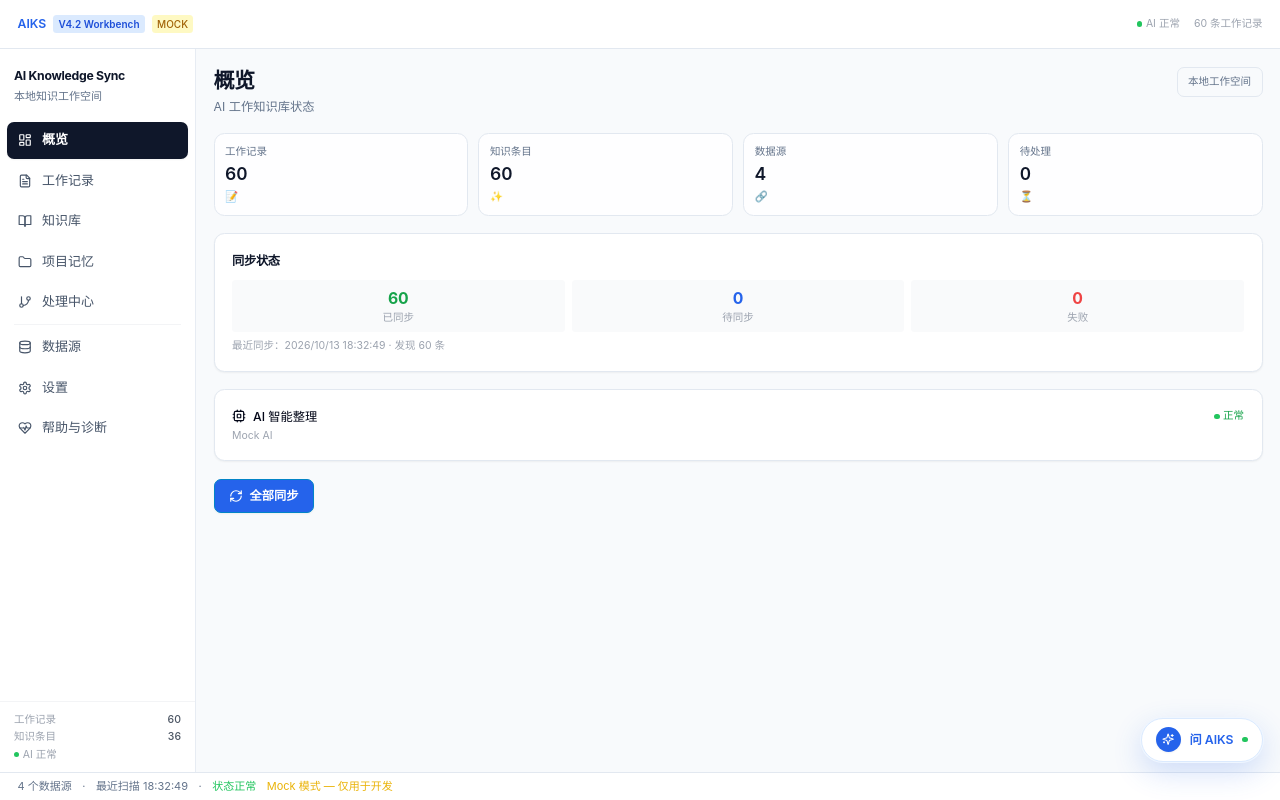
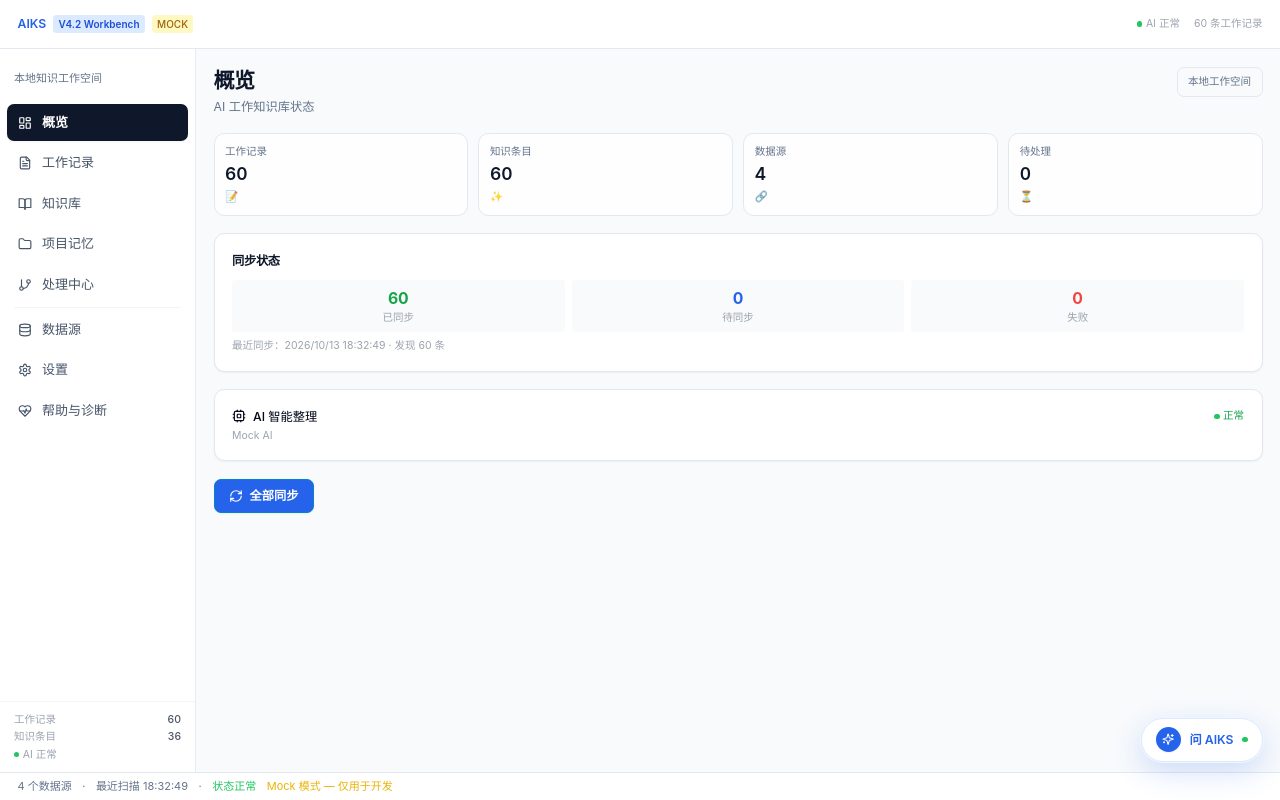
Before and after one commit to Sunan869/aiks, a React (Vite) app in the folder apps/aiks-desktop/: page / in a window 1280 px wide. Built offline with nearby package versions, Linux system fonts and the light colour scheme.

Commit message:
1.去掉菜单里的一个无用名字

```diff
--- a/apps/aiks-desktop/src/components/Sidebar.tsx
+++ b/apps/aiks-desktop/src/components/Sidebar.tsx
@@ -45,11 +45,10 @@ function NavButton({ item, page, onNavigate }: { item: NavItem; page: Page; onNa
     <button type="button"
       onClick={() => onNavigate(item.id)}
       aria-current={isActive ? "page" : undefined}
-      className={`mx-2 flex w-[calc(100%-1rem)] items-center gap-3 rounded-lg px-3 py-2.5 text-left text-[13px] transition-all focus-visible:outline-none focus-visible:ring-2 focus-visible:ring-sky-500 ${
-        isActive
+      className={`mx-2 flex w-[calc(100%-1rem)] items-center gap-3 rounded-lg px-3 py-2.5 text-left text-[13px] transition-all focus-visible:outline-none focus-visible:ring-2 focus-visible:ring-sky-500 ${isActive
           ? "bg-slate-900 text-white font-semibold shadow-sm dark:bg-sky-500/15 dark:text-sky-200"
           : "text-slate-600 dark:text-slate-400 hover:bg-slate-100 hover:text-slate-950 dark:hover:bg-slate-800 dark:hover:text-slate-100"
-      }`}
+        }`}
     >
       <Icon className="w-4 h-4 flex-shrink-0" />
       {item.label}
@@ -60,7 +59,7 @@ function NavButton({ item, page, onNavigate }: { item: NavItem; page: Page; onNa
 export default function Sidebar({ page, onNavigate, sessionCount, knowledgeCount, aiHealthy }: Props) {
   return (
     <aside className="flex w-52 min-w-0 flex-shrink-0 flex-col xl:w-56 border-r border-slate-200/80 bg-white/95 dark:border-slate-800 dark:bg-slate-950" aria-label="主导航">
-      <div className="px-4 pb-3 pt-5"><div className="text-sm font-bold tracking-tight text-slate-900 dark:text-white">AI Knowledge Sync</div><div className="mt-1 text-[11px] text-slate-500">本地知识工作空间</div></div>
+      <div className="px-4 pb-3 pt-5"><div className="mt-1 text-[11px] text-slate-500">本地知识工作空间</div></div>
       <nav className="min-h-0 flex-1 space-y-1 overflow-y-auto py-2" aria-label="功能导航">
         {mainNavItems.map((item) => (
           <NavButton key={item.id} item={item} page={page} onNavigate={onNavigate} />
```
